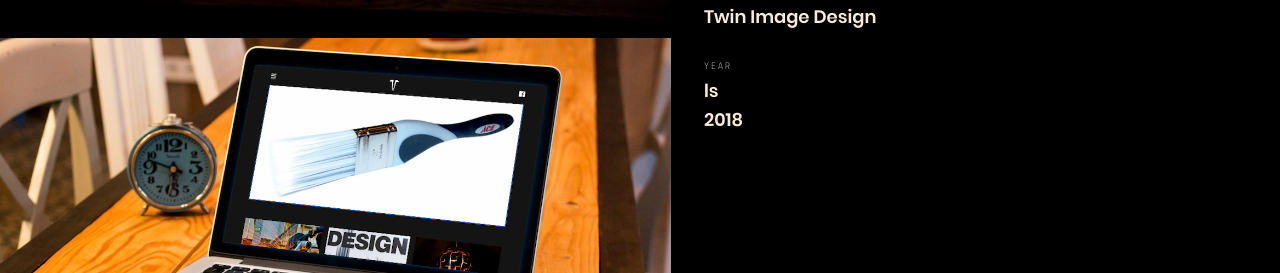
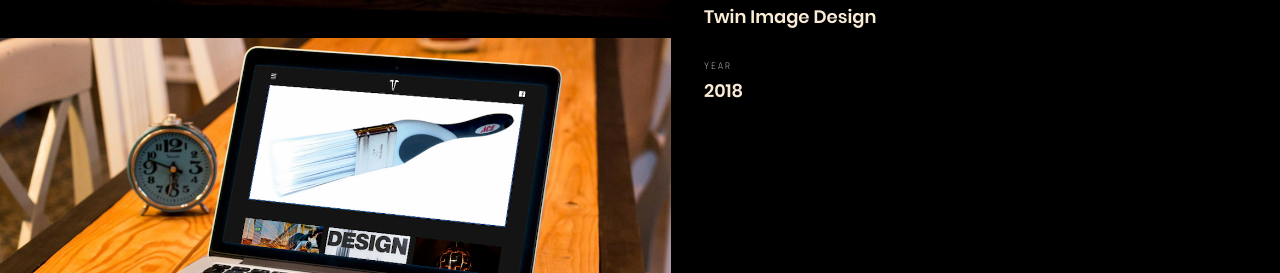
Before and after one commit to jwang206/j3ang, a Jekyll site: the page built from _posts/projects/2018-05-01-twinimagedesign.md, in a window 1280 px wide. Shown: the part 387-660 px from the top of the page. Built offline with Jekyll 4.4.1, drawn with Linux system fonts in a browser that asks for light colours; nearby versions of some CDN libraries.

Commit message:
update project layout

```diff
--- a/_layouts/project.html
+++ b/_layouts/project.html
@@ -28,7 +28,7 @@
 						<span class="h2">Agency</span>
 						<p><a title="{{ page.agency.title }}" href="{{ page.agency.url }}" target="_blank" rel="nofollow">{{
 								page.agency.title }}</a></p>
-						<span class="h2">Year</span>ls
+						<span class="h2">Year</span>
 						<p>{{ page.agency.year }}</p>
 					</div>
 				</article>
@@ -42,7 +42,7 @@
 
 						{% for video in page.videos %}
 						<li>
-							<iframe src="{{ video.url | prepend: site.baseurl }}" alt="{{ video.alt }}" width="100%" height="auto"
+							<iframe src="{{ video.url | prepend: site.baseurl }}" alt="{{ video.alt }}" width="100%" height="100%"
 							 frameborder="0" allowFullScreen="allowFullScreen" /></iframe>
 						</li>
 						{% endfor %}
```
